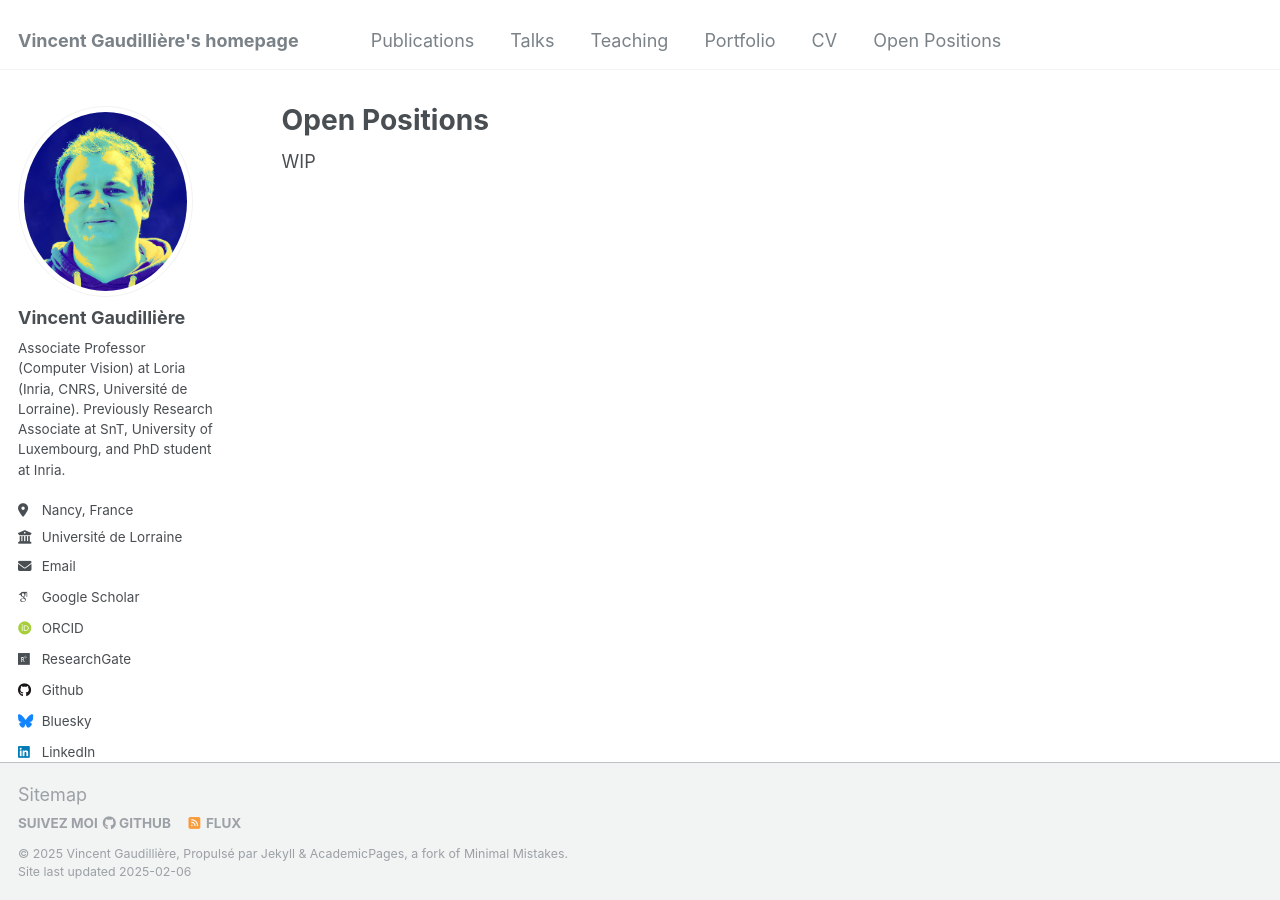
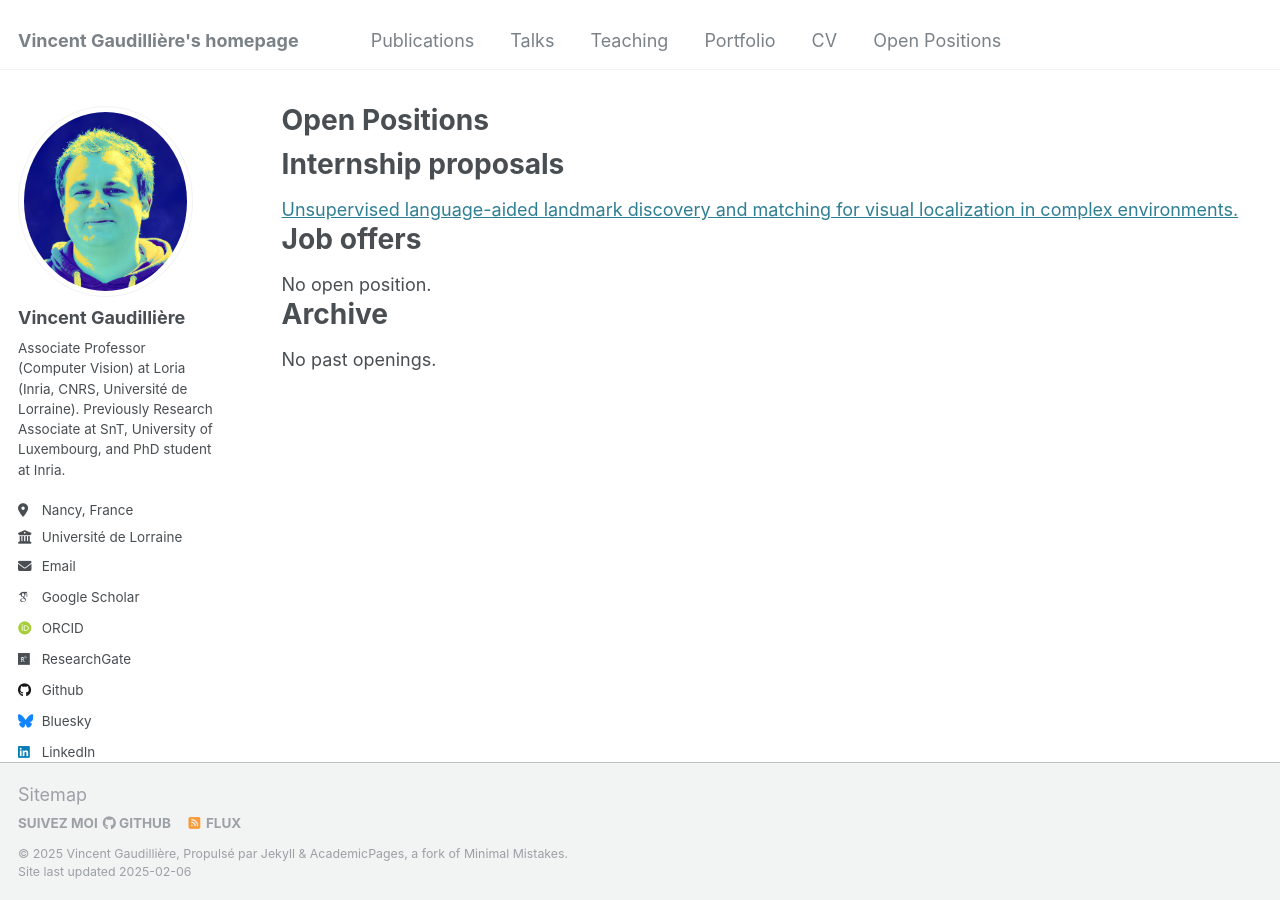
Before and after one commit to vincentgaudilliere/vincentgaudilliere.github.io, a Jekyll site: the page built from _pages/positions.html, in a window 1280 px wide. Built offline with Jekyll 4.4.1, drawn with Linux system fonts in a browser that asks for light colours; some web fonts are replaced.

Commit message:
Update positions.html

```diff
--- a/_pages/positions.html
+++ b/_pages/positions.html
@@ -5,4 +5,14 @@ permalink: /positions/
 author_profile: true
 ---
 
-WIP
+<h1>Internship proposals</h1>
+
+<a href="/files/Master_internship_proposal_2025.pdf" title="Master internship proposal 2025">Unsupervised language-aided landmark discovery and matching for visual localization in complex environments.</a>
+
+<h1>Job offers</h1>
+
+No open position.
+
+<h1>Archive</h1>
+
+No past openings.
```
